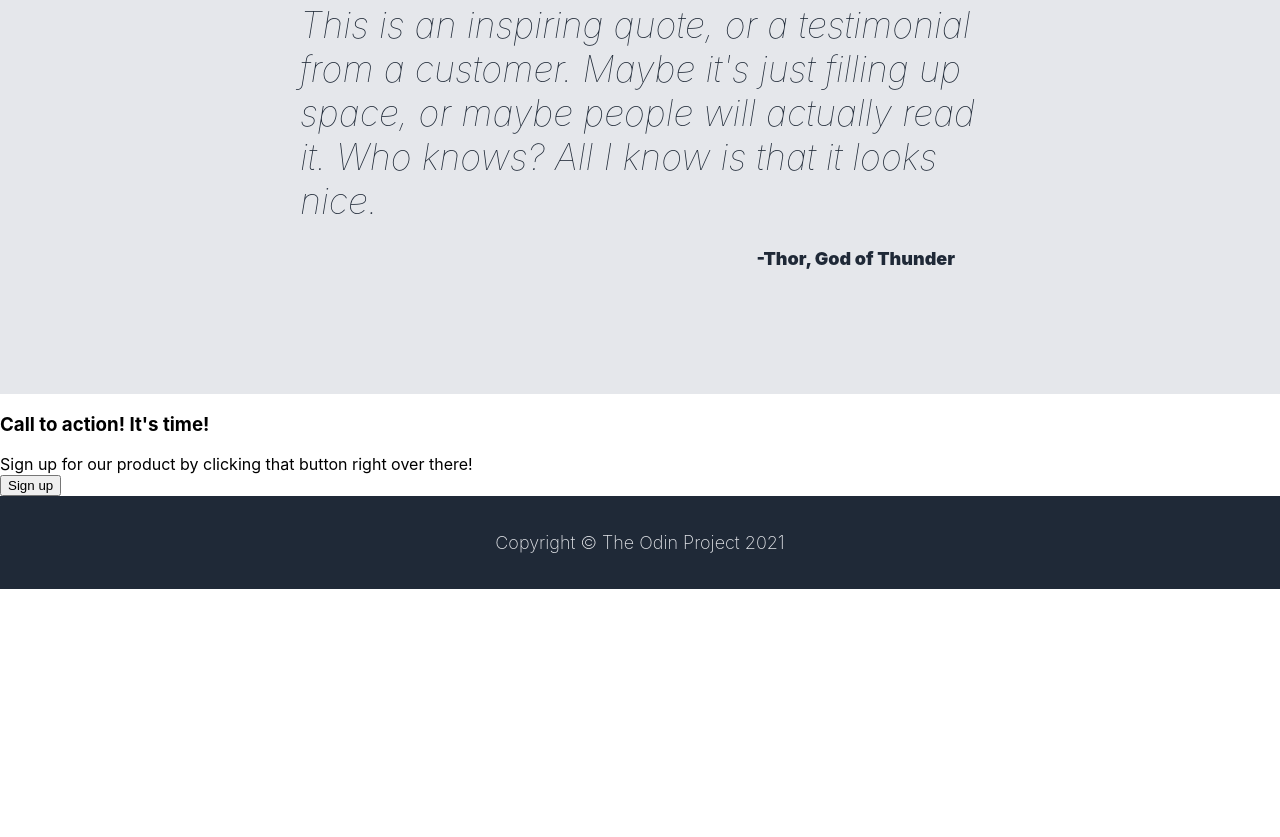
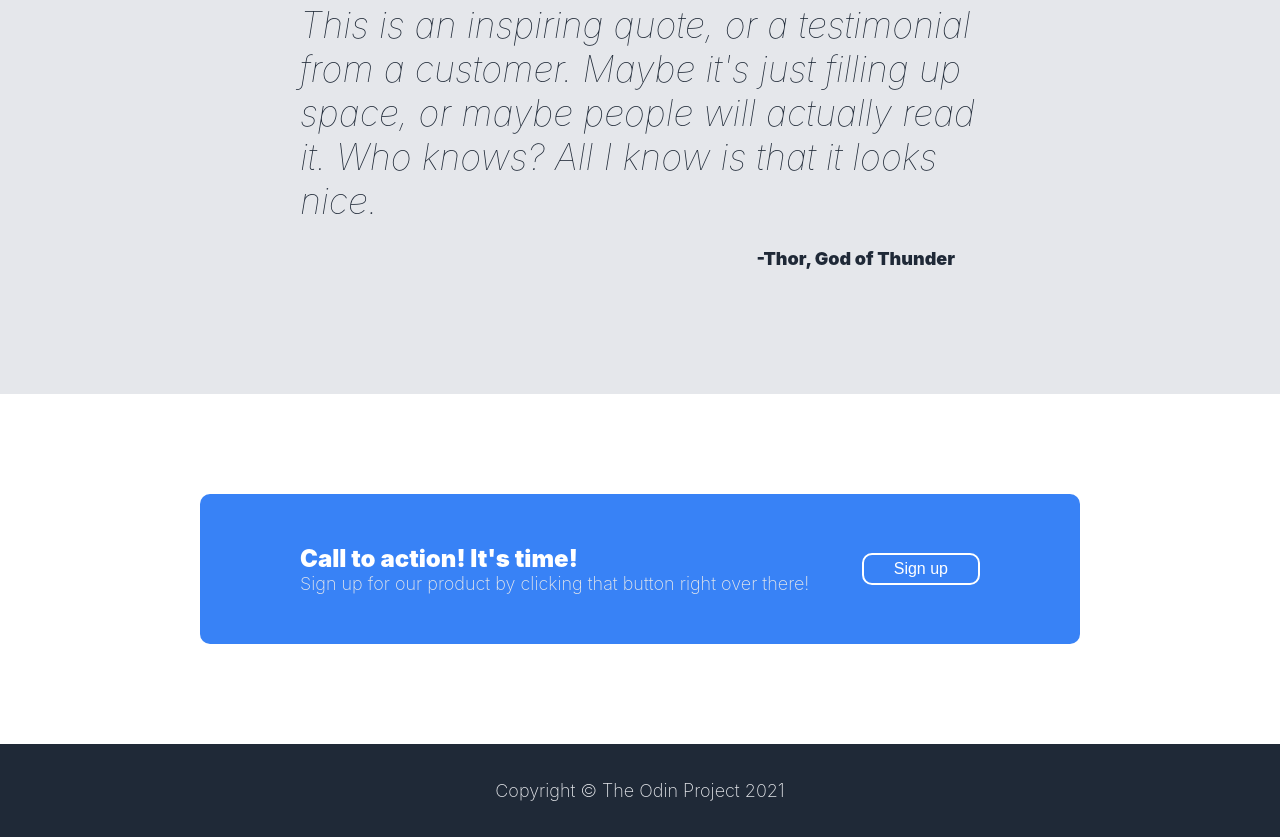
Before and after one commit to majkella/Landing-Page, a plain HTML site: page index.html in a window 1280 px wide. Shown: the part 1034-1871 px from the top of the page. Before the commit the page ends 1623 px from the top, so only its background shows below. Drawn offline with Linux system fonts and the light colour scheme.

Commit message:
style.css a signup section added. Still problems with scaling when the page is zoomed out in browser.

```diff
--- a/index.html
+++ b/index.html
@@ -77,15 +77,18 @@
             <div class="box"></div>
         </div>
 
+        <div class="signup">
+            <div class="box"></div>
             <div class="button">
                 <div class="button-container">
                     <h3>Call to action! It's time!</h3>
                     <div class="button-text">
                         Sign up for our product by clicking that button right over there!
                     </div>
+                </div>
                 <button>Sign up</button>
             </div>
-
+            <div class="box"></div>
         </div>
 
         <div class="footer">
--- a/style.css
+++ b/style.css
@@ -4,11 +4,12 @@ body {
     flex-direction: column;
     margin: 0;
 }
+/* Main view */
 .main {
     display: flex;
+    justify-content: center;
     background-color: #1F2937;
 }
-/* Main view */
 .hero {
     display: flex;
     padding-top: 100px;
@@ -85,6 +86,15 @@ a {
     font-weight: 1000;
     color: #F9FAF8;
 }
+button {
+    background-color: #3882F6;
+    color: white;
+    padding: 5px 30px;
+    border-color: #3882F6;
+    border-radius: 10px;
+    font-size: 16px;
+    font-weight: 500;
+}
 /*More Information*/
 .info {
     display: flex;
@@ -150,3 +160,38 @@ h2 {
     font-weight: 1000;
     padding: 25px;
 }
+/*Sign up*/
+.signup {
+    display: flex;
+    padding: 100px 0;
+}
+.button {
+    display: flex;
+    justify-content: space-between;
+    align-items: center;
+    background-color: #3882F6;
+    padding: 50px 100px;
+    border-radius: 10px;
+    flex: 1;
+}
+.signup .box {
+    width: 200px;
+    flex-shrink: 1.8;
+}
+h3 {
+    font-size: 24px;
+    font-weight: 1000;
+    color: white;
+    margin: 0;
+    padding: 0;
+}
+.button-text {
+    font-size: 18px;
+    font-weight: 250;
+    color: #E5E7EB;
+    margin: 0;
+    padding: 0;
+}
+.signup button {
+    border: white solid 2px;
+}
```
Lines whose indentation alone changed are shown as unchanged.
